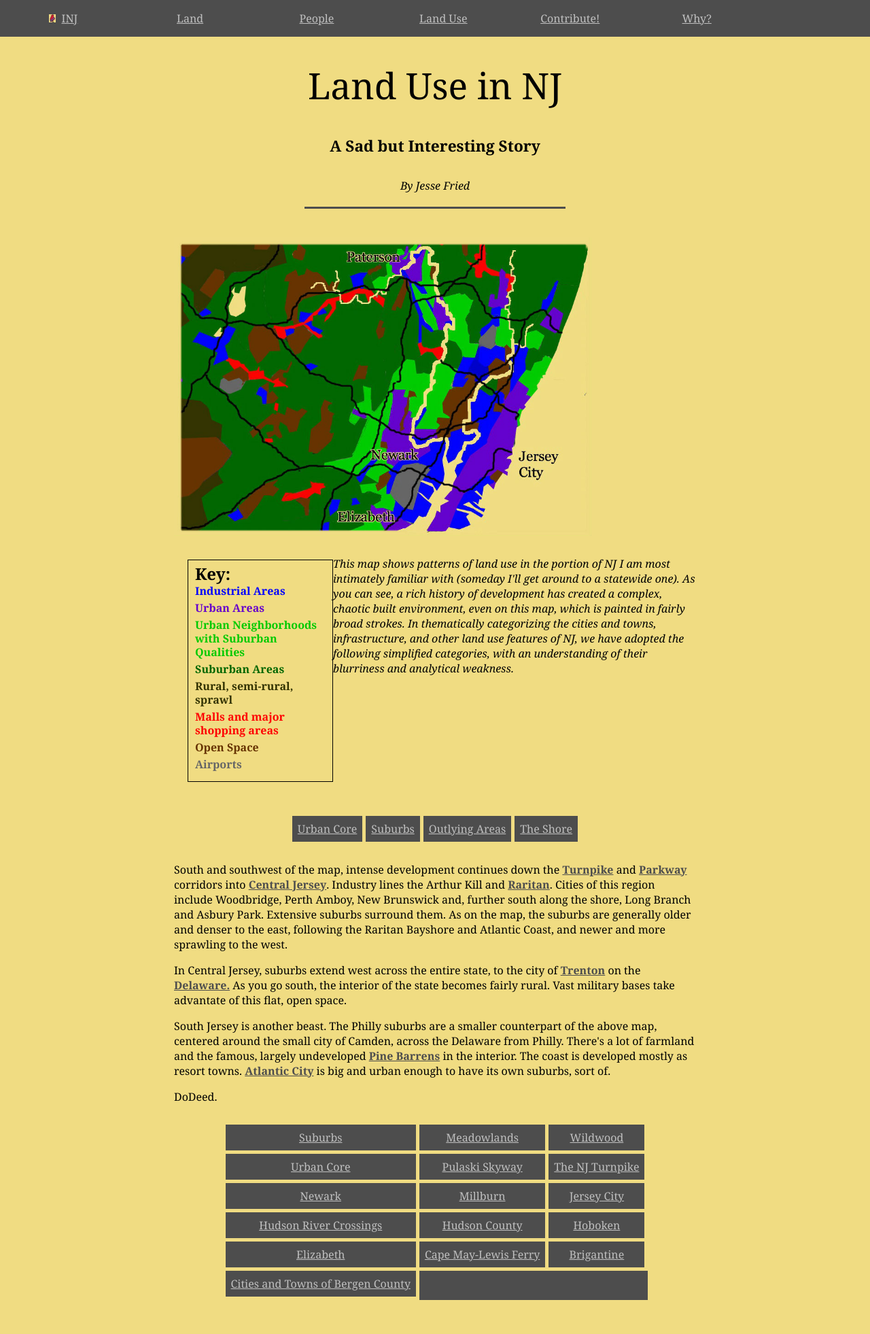
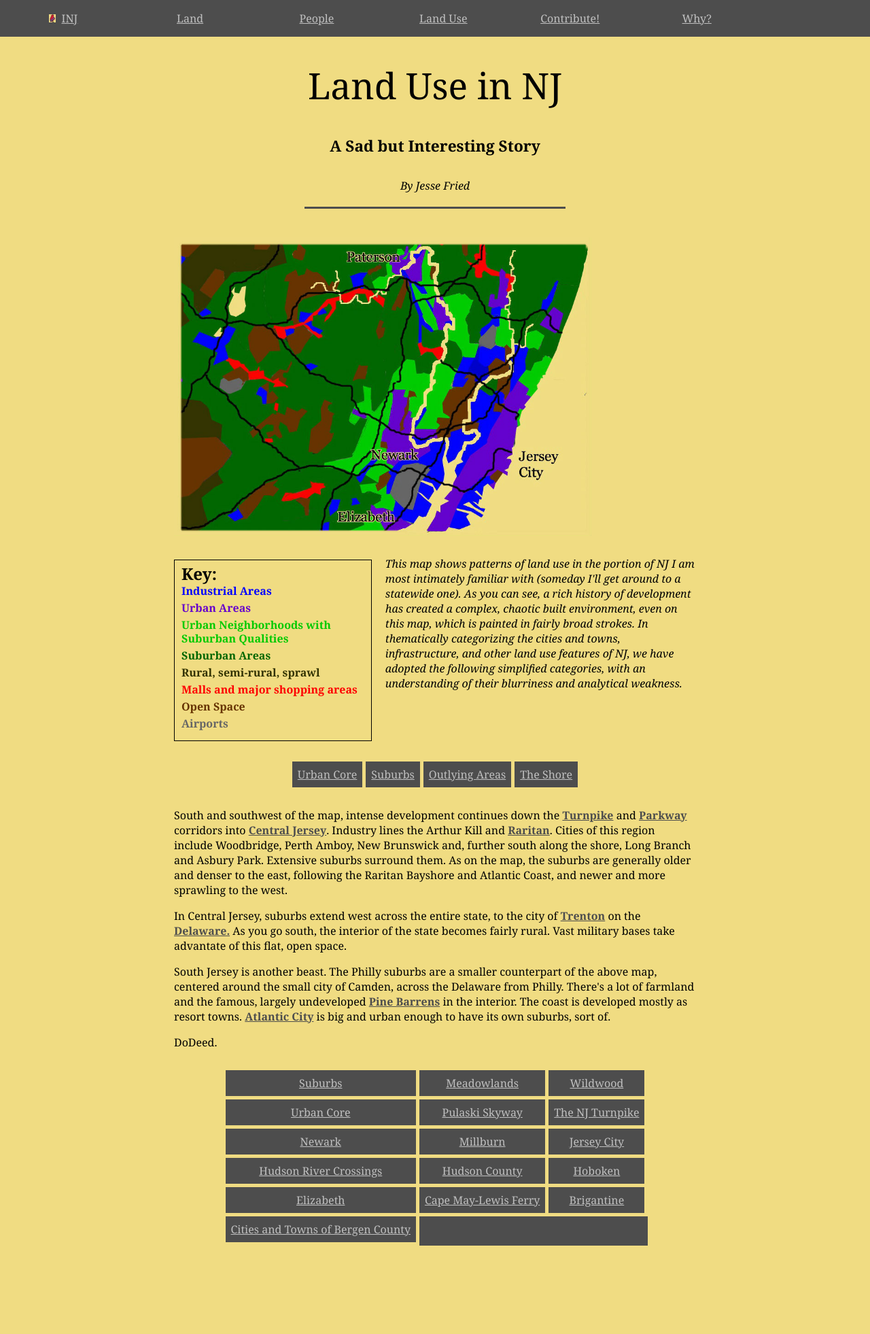
Before and after one commit to jonfried/oakafee.github.io, a Jekyll site: the page built from land-use.html, in a window 1280 px wide. Shown: the whole page at 68% size. Built offline with Jekyll 4.4.1, drawn with Linux system fonts in a browser that asks for light colours; after the commit the page ends 1882 px from its top, so only the background shows below that.

Commit message:
Update style.css

```diff
--- a/styles/style.css
+++ b/styles/style.css
@@ -149,11 +149,11 @@ img.land-use-map {
 div.map-key {
      border: 1px solid black;
      padding: 10px;
-     width: 25%;
+     width: 35%;
      min-width: 125px;
      float: left;
 	text-align: left;
-     margin: 5px 0 20px 20px;
+     margin: 5px 20px 0 0;
      font-size: 12pt;
      line-height: 125%;
 }
```
